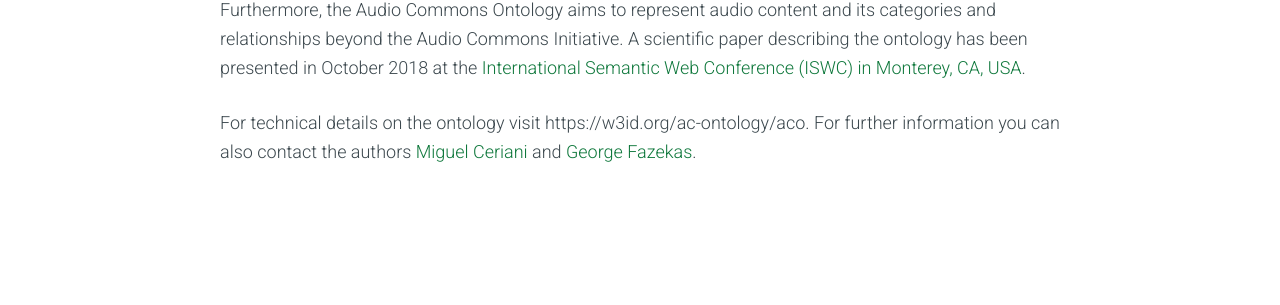
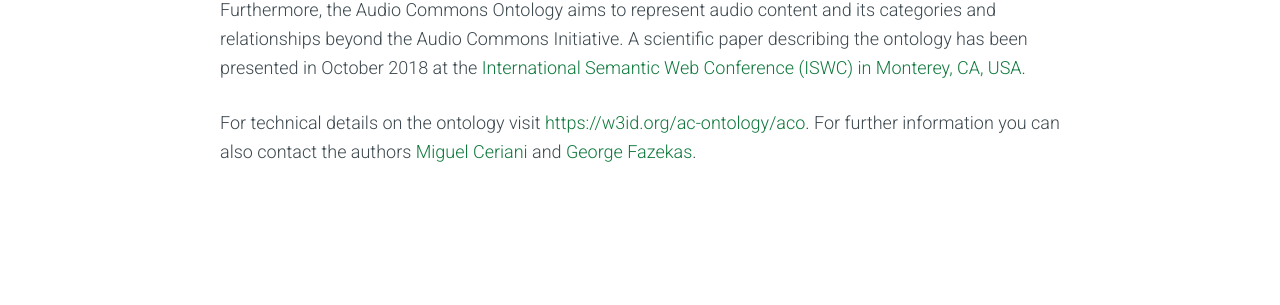
Before and after one commit to AudioCommons/audiocommons.github.io, a Jekyll site: the page built from _posts/2018-07-27-audio-commons-ontology.md, in a window 1280 px wide and 900 px high, scrolled down 1818 px. Shown: the part 412-717 px from the top of the window. Built offline with Jekyll 4.4.1, drawn with Linux system fonts in a browser that asks for light colours; nearby versions of some CDN libraries; part of the change alters nothing that is shown.

```diff
--- a/_posts/2018-07-27-audio-commons-ontology.md
+++ b/_posts/2018-07-27-audio-commons-ontology.md
@@ -47,5 +47,5 @@ Furthermore, the Audio Commons Ontology aims to represent audio content and its
 A scientific paper describing the ontology has been presented in October 2018 at the
 [International Semantic Web Conference (ISWC) in Monterey, CA, USA](http://iswc2018.semanticweb.org/).
 
-For technical details on the ontology visit https://w3id.org/ac-ontology/aco.
+For technical details on the ontology visit [https://w3id.org/ac-ontology/aco](https://w3id.org/ac-ontology/aco).
 For further information you can also contact the authors [Miguel Ceriani](mailto:miguel.ceriani@gmail.com) and [George Fazekas](mailto:g.fazekas@qmul.ac.uk).
```
